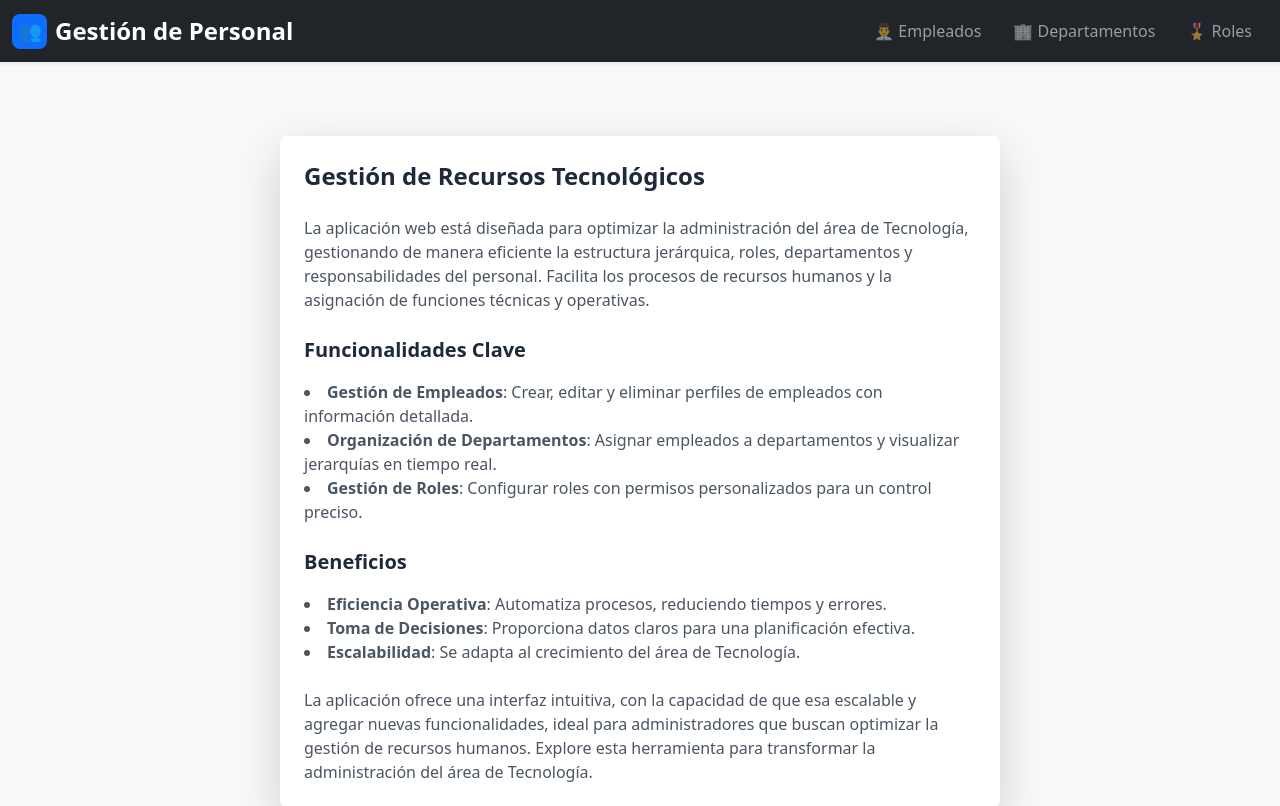
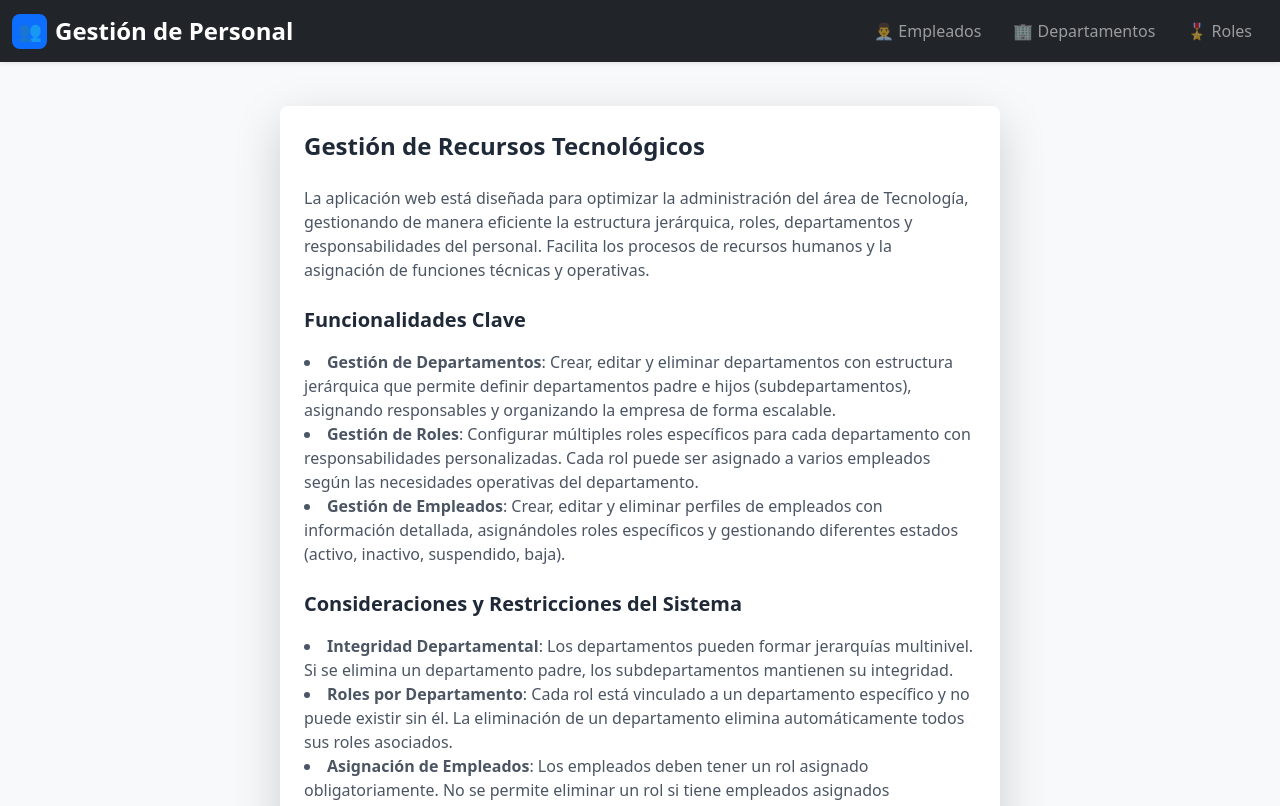
Before and after one commit to Flores-cesar/Gestor-de-Personal, a React (Vite) app in the folder frontend/: page / in a window 1280 px wide. Shown: the top 806 px of the page. Built offline with nearby package versions, Linux system fonts and the light colour scheme; no server answers.

Commit message:
Actualizar la descripción de la aplicacion respecto a las funciones y restricciones actuales que posee

```diff
--- a/frontend/src/routes/home.jsx
+++ b/frontend/src/routes/home.jsx
@@ -14,7 +14,7 @@ export default function Description() {
   }, []);
 
   return (
-    <Container className="py-8 px-4 max-w-3xl mx-auto">
+    <Container className="py-0.5 px-4 max-w-3xl mx-auto">
       <div className="bg-white shadow-lg rounded-lg p-6">
         <h1 className="text-2xl font-bold text-gray-800 mb-4">
           Gestión de Recursos Tecnológicos
@@ -24,18 +24,26 @@ export default function Description() {
         </p>
         <h2 className="text-xl font-semibold text-gray-800 mb-3">Funcionalidades Clave</h2>
         <ul className="list-disc list-inside text-gray-600 mb-4">
-          <li><strong>Gestión de Empleados</strong>: Crear, editar y eliminar perfiles de empleados con información detallada.</li>
-          <li><strong>Organización de Departamentos</strong>: Asignar empleados a departamentos y visualizar jerarquías en tiempo real.</li>
-          <li><strong>Gestión de Roles</strong>: Configurar roles con permisos personalizados para un control preciso.</li>
+          <li><strong>Gestión de Departamentos</strong>: Crear, editar y eliminar departamentos con estructura jerárquica que permite definir departamentos padre e hijos (subdepartamentos), asignando responsables y organizando la empresa de forma escalable.</li>
+          <li><strong>Gestión de Roles</strong>: Configurar múltiples roles específicos para cada departamento con responsabilidades personalizadas. Cada rol puede ser asignado a varios empleados según las necesidades operativas del departamento.</li>
+          <li><strong>Gestión de Empleados</strong>: Crear, editar y eliminar perfiles de empleados con información detallada, asignándoles roles específicos y gestionando diferentes estados (activo, inactivo, suspendido, baja).</li>
+        </ul>
+        <h2 className="text-xl font-semibold text-gray-800 mb-3">Consideraciones y Restricciones del Sistema</h2>
+        <ul className="list-disc list-inside text-gray-600 mb-4">
+          <li><strong>Integridad Departamental</strong>: Los departamentos pueden formar jerarquías multinivel. Si se elimina un departamento padre, los subdepartamentos mantienen su integridad.</li>
+          <li><strong>Roles por Departamento</strong>: Cada rol está vinculado a un departamento específico y no puede existir sin él. La eliminación de un departamento elimina automáticamente todos sus roles asociados.</li>
+          <li><strong>Asignación de Empleados</strong>: Los empleados deben tener un rol asignado obligatoriamente. No se permite eliminar un rol si tiene empleados asignados (restricción de integridad).</li>
+          <li><strong>Estados de Empleados</strong>: El sistema controla cuatro estados: activo, inactivo, suspendido y baja, permitiendo un seguimiento preciso del personal.</li>
         </ul>
         <h2 className="text-xl font-semibold text-gray-800 mb-3">Beneficios</h2>
         <ul className="list-disc list-inside text-gray-600 mb-4">
-          <li><strong>Eficiencia Operativa</strong>: Automatiza procesos, reduciendo tiempos y errores.</li>
-          <li><strong>Toma de Decisiones</strong>: Proporciona datos claros para una planificación efectiva.</li>
-          <li><strong>Escalabilidad</strong>: Se adapta al crecimiento del área de Tecnología.</li>
+          <li><strong>Eficiencia Operativa</strong>: Automatiza procesos, reduciendo tiempos y errores en la gestión jerárquica.</li>
+          <li><strong>Toma de Decisiones</strong>: Proporciona datos claros sobre la estructura organizacional para una planificación efectiva.</li>
+          <li><strong>Escalabilidad</strong>: Se adapta al crecimiento del área de Tecnología manteniendo la integridad de la estructura jerárquica.</li>
+          <li><strong>Control de Integridad</strong>: Garantiza consistencia en las relaciones entre departamentos, roles y empleados.</li>
         </ul>
         <p className="text-gray-600">
-          La aplicación ofrece una interfaz intuitiva, con la capacidad de que esa escalable y agregar nuevas funcionalidades, ideal para administradores que buscan optimizar la gestión de recursos humanos. Explore esta herramienta para transformar la administración del área de Tecnología.
+          La aplicación ofrece una interfaz intuitiva con capacidad de escalabilidad y adición de nuevas funcionalidades. Es ideal para administradores que buscan optimizar la gestión de recursos humanos con control total sobre la estructura organizacional.
         </p>
       </div>
     </Container>
```
